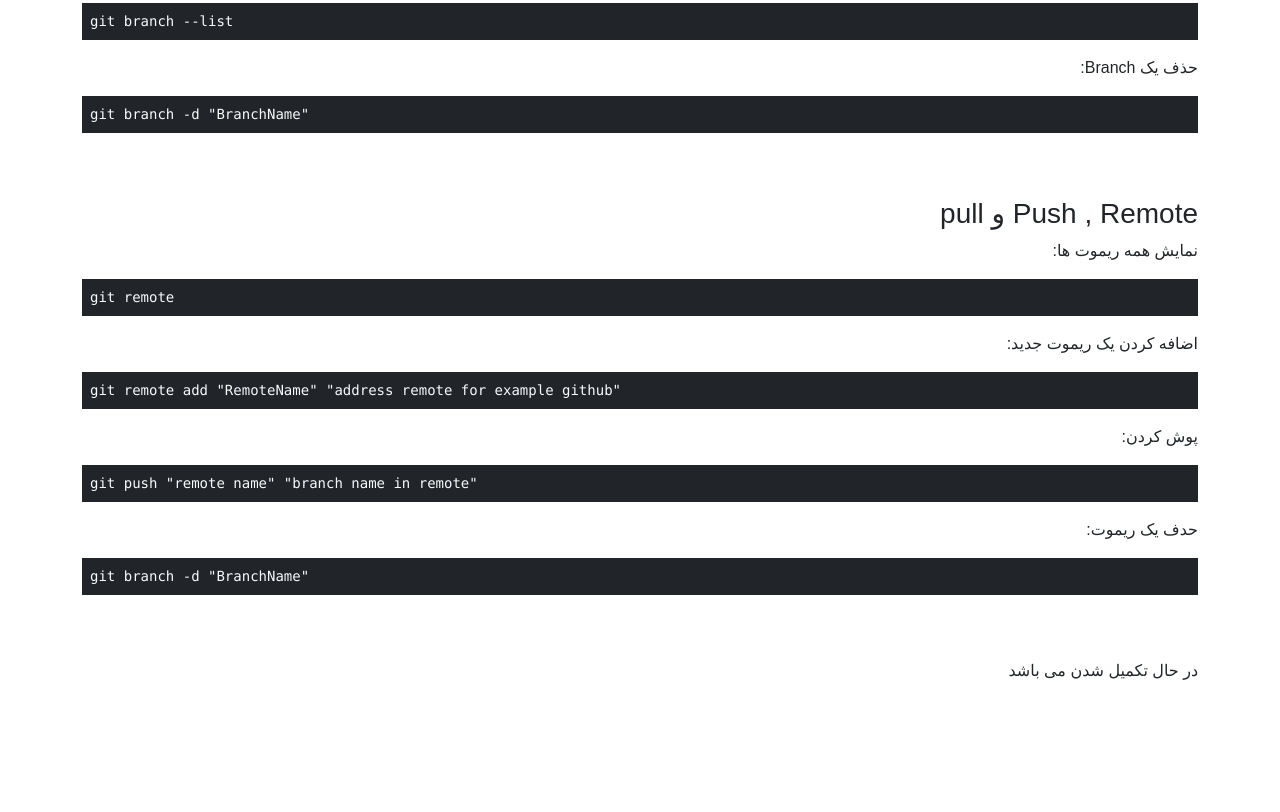
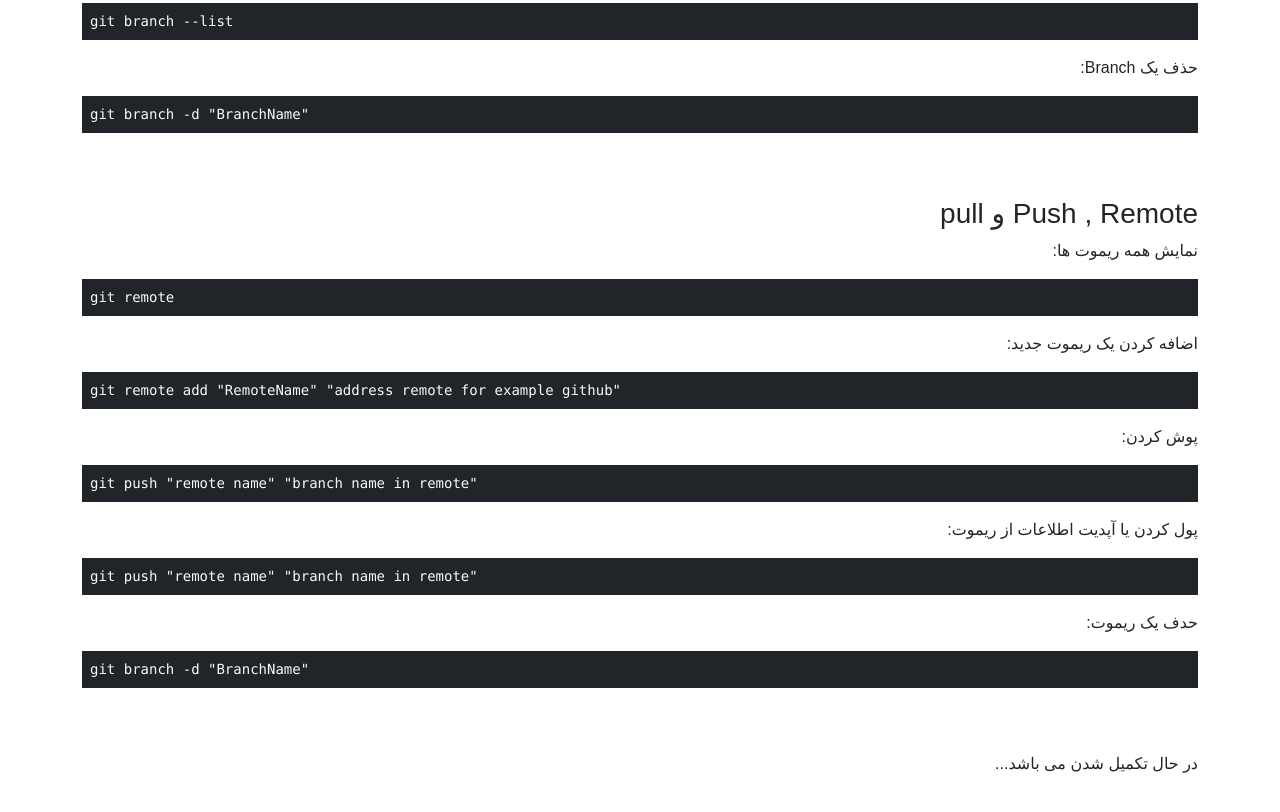
Before and after one commit to amirsep73/git, a plain HTML site: page index.html in a window 1280 px wide. Shown: the part 1746-2558 px from the top of the page. Before the commit the page ends 2493 px from the top, so only its background shows below. Drawn offline with nearby package versions, Linux system fonts and the light colour scheme; a small style sheet from the web is missing.

Commit message:
update index

```diff
--- a/index.html
+++ b/index.html
@@ -72,10 +72,12 @@
         <pre class="bg-dark text-light p-2 text-start" dir="ltr">git remote add "RemoteName" "address remote for example github"</pre>
         <p>پوش کردن:</p>
         <pre class="bg-dark text-light p-2 text-start" dir="ltr">git push "remote name" "branch name in remote" </pre>
+        <p>پول کردن یا آپدیت اطلاعات از ریموت:</p>
+        <pre class="bg-dark text-light p-2 text-start" dir="ltr">git push "remote name" "branch name in remote" </pre>
         <p>حدف یک ریموت:</p>
         <pre class="bg-dark text-light p-2 text-start" dir="ltr">git branch -d "BranchName"</pre>
         <br><br>
-        <p>در حال تکمیل شدن می باشد</p>
+        <p>در حال تکمیل شدن می باشد...</p>
         <br><br>
     </div>
   </div>
```
